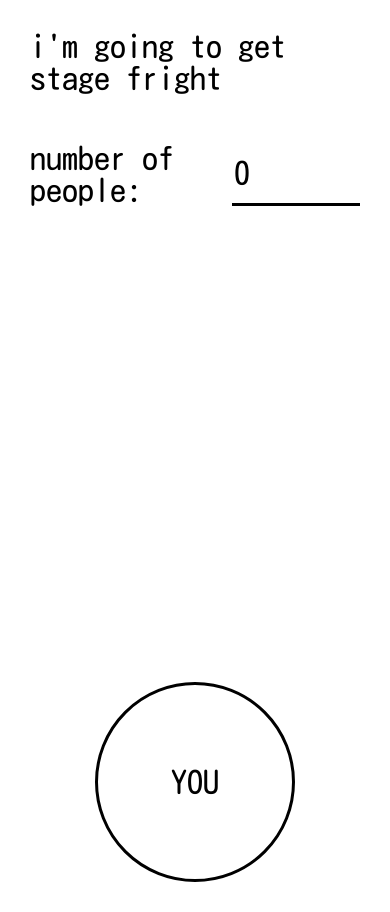
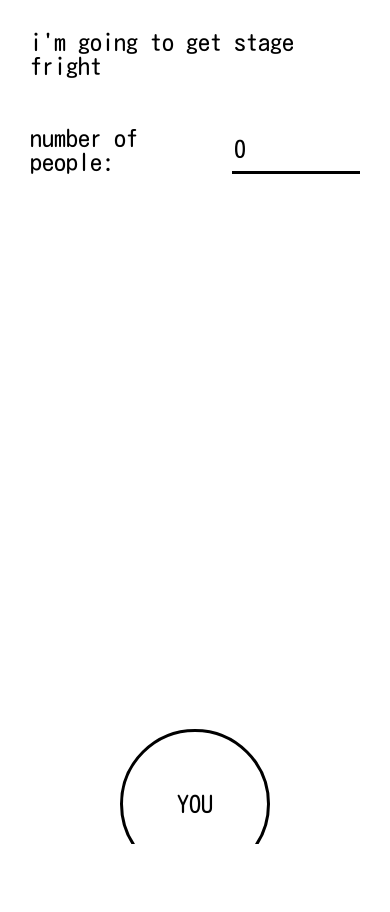
Before and after one commit to skinsshark/imscared, a React (Create React App) app: page / in a window 390 px wide. After the commit the page ends 844 px from the top, so only its background shows below. Built offline with nearby package versions, Linux system fonts and the light colour scheme.

Commit message:
fix scrolling styles

```diff
--- a/src/App.css
+++ b/src/App.css
@@ -1,9 +1,11 @@
 .page-wrapper {
-  padding: 30px;
+  /* bottom padding 0 */
+  padding: 30px 30px 0;
   display: flex;
   flex-direction: column;
   justify-content: space-between;
-  height: 108dvh;
+  min-height: 100dvh;
+  gap: 40px;
 }
 
 header {
@@ -36,17 +38,37 @@ input {
   border: none;
   border-bottom: 3px solid #000;
   outline: none;
+  border-radius: 0;
 }
 
-article {
+.you,
+.you-wrapper {
+  display: flex;
+  justify-content: center;
+  align-items: center;
+}
+
+.you-wrapper {
+  width: 200px;
+  height: 200px;
+  align-self: center;
+  overflow: hidden;
+}
+
+.you {
   width: 200px;
   height: 200px;
   border: 3px solid #000;
   border-radius: 50%;
-  display: flex;
-  justify-content: center;
-  align-items: center;
-  align-self: center;
   text-transform: uppercase;
   flex-shrink: 0;
+  transform: translateY(50px);
 }
+
+@media only screen and (max-width: 992px) {
+  .you {
+    width: 150px;
+    height: 150px;
+    transform: translateY(60px);
+  }
+}
--- a/src/App.tsx
+++ b/src/App.tsx
@@ -23,9 +23,11 @@ function App() {
 
       <Crowd numOfPeople={numOfPeople} />
 
-      <article>
-        <p>you</p>
-      </article>
+      <div className="you-wrapper">
+        <div className="you">
+          <p>you</p>
+        </div>
+      </div>
     </div>
   );
 }
--- a/src/index.css
+++ b/src/index.css
@@ -5,7 +5,6 @@
 body {
   margin: 0;
   background-color: #fff;
-  overflow: hidden;
 }
 
 h1,
@@ -19,3 +18,13 @@ input {
   font-weight: 400;
   font-style: normal;
 }
+
+@media only screen and (max-width: 992px) {
+  h1,
+  h2,
+  p,
+  button,
+  input {
+    font-size: 1.5rem;
+  }
+}
```
